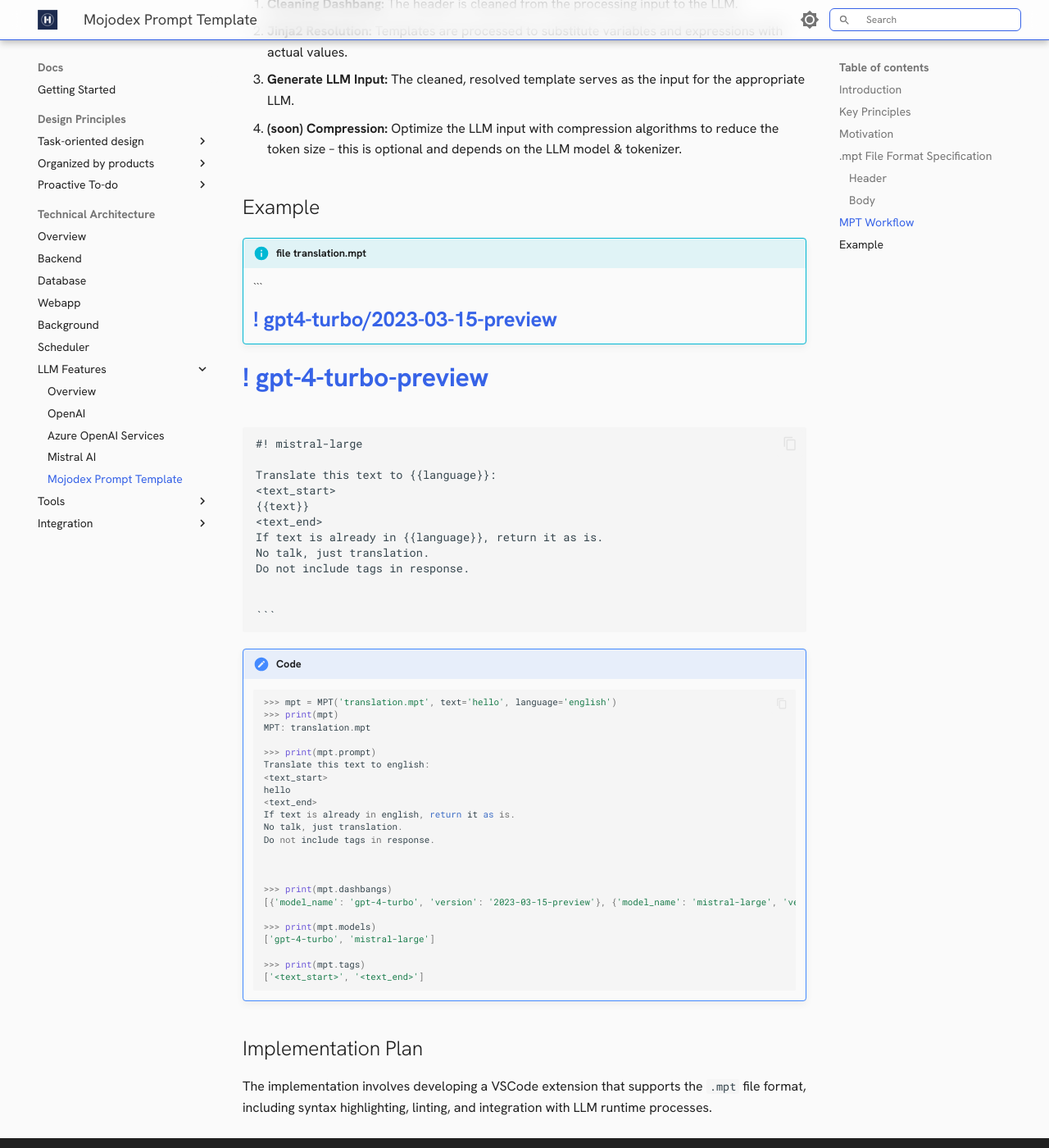
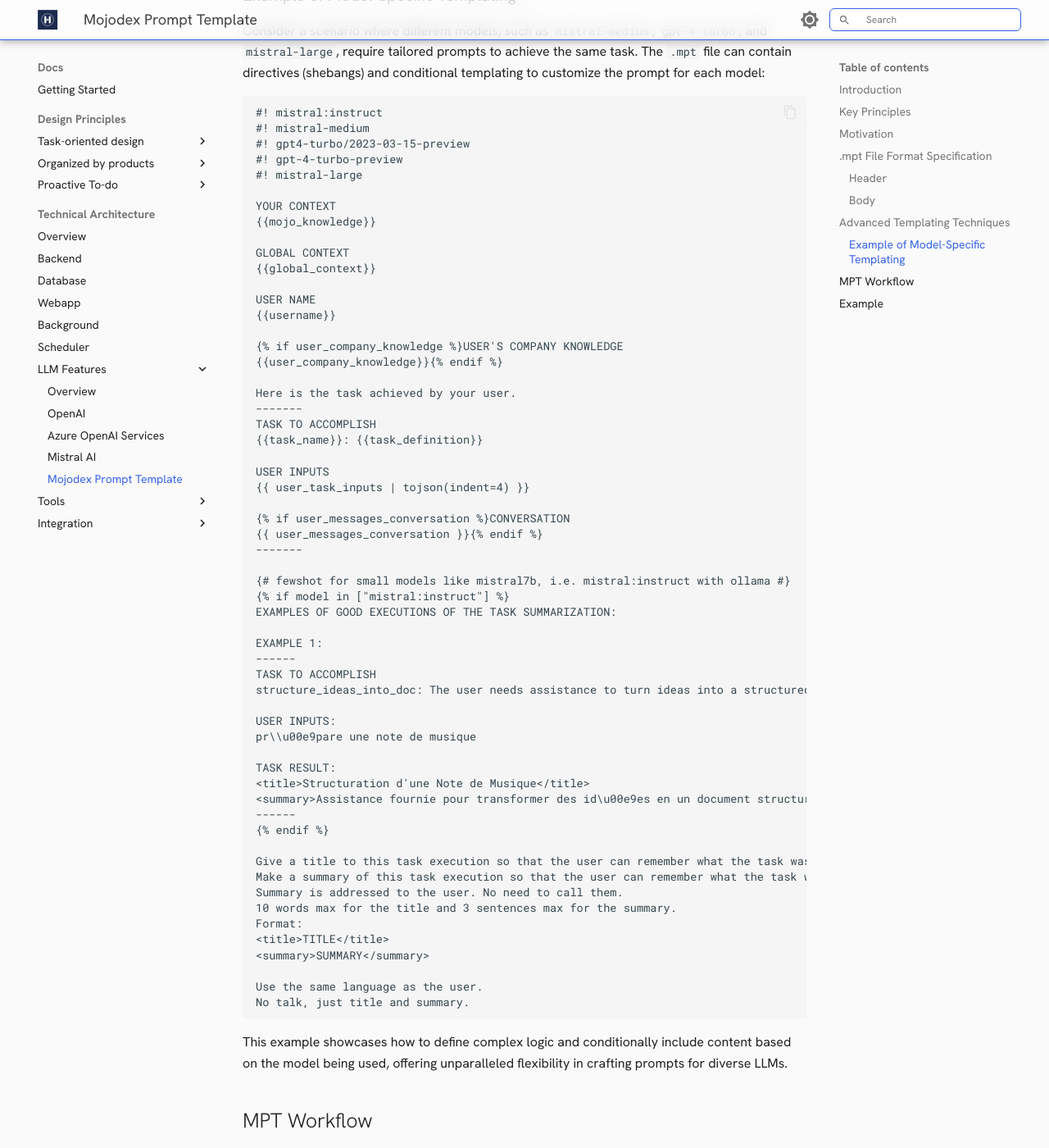
Before and after one commit to hoomano/mojodex, an MkDocs documentation site: the page built from docs/technical-architecture/llm-features/mpt.md, in a window 1280 px wide and 1400 px high, scrolled down 1859 px. Shown: the whole window at 82% size. Built offline with MkDocs 1.6.1 and Material for MkDocs 9.7.7, drawn with Linux system fonts in a browser that asks for light colours; some of the changed text lies outside the part shown.

Commit message:
add model specific MPT templating for few shot prompting depending on model used

````diff
--- a/docs/technical-architecture/llm-features/mpt.md
+++ b/docs/technical-architecture/llm-features/mpt.md
@@ -45,6 +45,78 @@
     </custom_logic>
 </template>
 ```
+
+## Advanced Templating Techniques
+
+To accommodate the unique requirements and capabilities of different LLM models within a single MPT file, advanced templating techniques are employed. This approach allows developers to specify model-specific prompts and logic, ensuring optimal interaction with each model's unique interpretation and response characteristics.
+
+### Example of Model-Specific Templating
+
+Consider a scenario where different models, such as `mistral-medium`, `gpt-4-turbo`, and `mistral-large`, require tailored prompts to achieve the same task. The `.mpt` file can contain directives (shebangs) and conditional templating to customize the prompt for each model:
+
+```plaintext
+#! mistral:instruct
+#! mistral-medium
+#! gpt4-turbo/2023-03-15-preview
+#! gpt-4-turbo-preview
+#! mistral-large
+
+YOUR CONTEXT
+{{mojo_knowledge}}
+
+GLOBAL CONTEXT
+{{global_context}}
+
+USER NAME
+{{username}}
+
+{% if user_company_knowledge %}USER'S COMPANY KNOWLEDGE
+{{user_company_knowledge}}{% endif %}
+
+Here is the task achieved by your user.
+-------
+TASK TO ACCOMPLISH
+{{task_name}}: {{task_definition}}
+
+USER INPUTS
+{{ user_task_inputs | tojson(indent=4) }}
+
+{% if user_messages_conversation %}CONVERSATION
+{{ user_messages_conversation }}{% endif %}
+-------
+
+{# fewshot for small models like mistral7b, i.e. mistral:instruct with ollama #}
+{% if model in ["mistral:instruct"] %}
+EXAMPLES OF GOOD EXECUTIONS OF THE TASK SUMMARIZATION:
+
+EXAMPLE 1:
+------
+TASK TO ACCOMPLISH
+structure_ideas_into_doc: The user needs assistance to turn ideas into a structured written doc
+
+USER INPUTS:
+pr\\u00e9pare une note de musique
+
+TASK RESULT:
+<title>Structuration d'une Note de Musique</title>
+<summary>Assistance fournie pour transformer des id\u00e9es en un document structur\u00e9. Le sujet principal \u00e9tait la pr\u00e9paration d'une note de musique. Le processus a impliqu\u00e9 la transcription et l'organisation des id\u00e9es fournies.</summary>
+------
+{% endif %}
+
+Give a title to this task execution so that the user can remember what the task was about. Give important information in the title such as names, subjects...
+Make a summary of this task execution so that the user can remember what the task was about.
+Summary is addressed to the user. No need to call them.
+10 words max for the title and 3 sentences max for the summary.
+Format:
+<title>TITLE</title>
+<summary>SUMMARY</summary>
+
+Use the same language as the user.
+No talk, just title and summary.
+```
+
+This example showcases how to define complex logic and conditionally include content based on the model being used, offering unparalleled flexibility in crafting prompts for diverse LLMs.
+
 
 ## MPT Workflow
 
````
Also changed, not shown: 9 other files.
